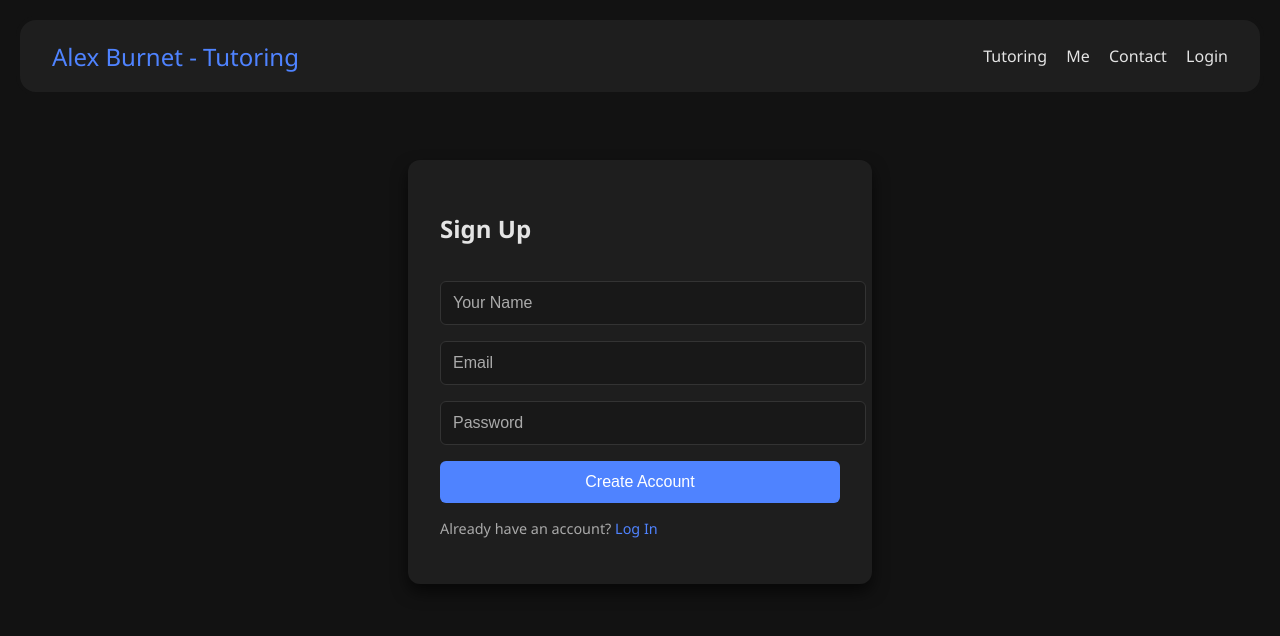
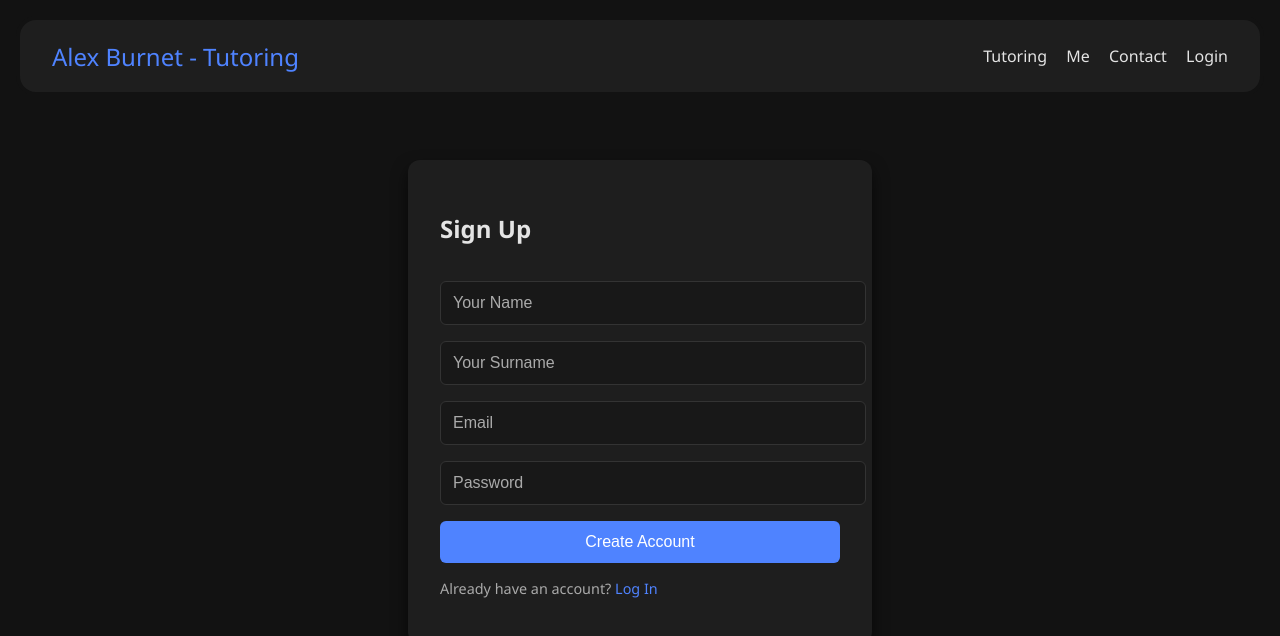
Before and after one commit to alexgburnet/maths-tutoring-app, a React (Vite) app in the folder client/: page /auth in a window 1280 px wide. Both pictures are taken after a click on the element "Sign Up". Shown: the top 636 px of the page. Built offline with nearby package versions, Linux system fonts and the light colour scheme.

Commit message:
Added api route and form for surname

```diff
--- a/client/src/api.jsx
+++ b/client/src/api.jsx
@@ -1,11 +1,11 @@
 // src/api.js
 export const API_URL = "/api";
 
-export async function register(name, email, password) {
+export async function register(name, surname, email, password) {
   const res = await fetch("/api/register", {
     method: "POST",
     headers: { "Content-Type": "application/json" },
-    body: JSON.stringify({ name, email, password }),
+    body: JSON.stringify({ name, surname, email, password }),
   });
 
   return await res.json();
--- a/client/src/components/AuthForm/AuthForm.jsx
+++ b/client/src/components/AuthForm/AuthForm.jsx
@@ -5,7 +5,8 @@ import "./AuthForm.css";
 
 export default function AuthForm({ onAuth }) {
   const [isLogin, setIsLogin] = useState(true);
-  const [name, setName] = useState(""); // 👈 Add name state
+  const [name, setName] = useState("");
+  const [surname, setSurname] = useState("");
   const [email, setEmail] = useState("");
   const [password, setPassword] = useState("");
   const [error, setError] = useState("");
@@ -15,9 +16,15 @@ export default function AuthForm({ onAuth }) {
     e.preventDefault();
     setError("");
 
+    // Check required fields during registration
+    if (!isLogin && (!name || !surname || !email || !password)) {
+      setError("Please fill in all fields.");
+      return;
+    }
+
     const res = isLogin
       ? await login(email, password)
-      : await register(name, email, password); // 👈 Pass name too
+      : await register(name, surname, email, password);
 
     if (res.token) {
       document.cookie = `token=${res.token}; path=/; max-age=7200`;
@@ -40,6 +47,16 @@ export default function AuthForm({ onAuth }) {
             required
             value={name}
             onChange={(e) => setName(e.target.value)}
+          />
+        )}
+
+        {!isLogin && (
+          <input
+            type="text"
+            placeholder="Your Surname"
+            required
+            value={surname}
+            onChange={(e) => setSurname(e.target.value)}
           />
         )}
 
```
